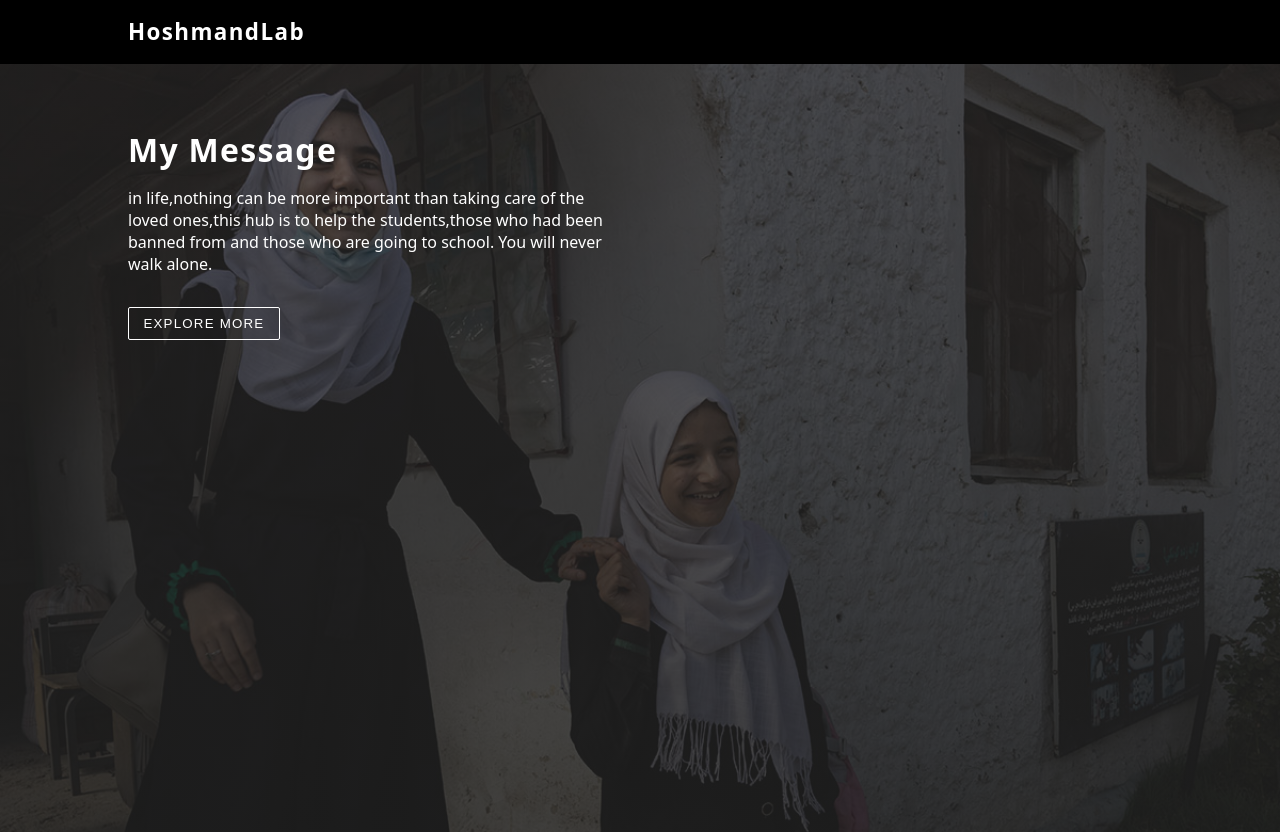
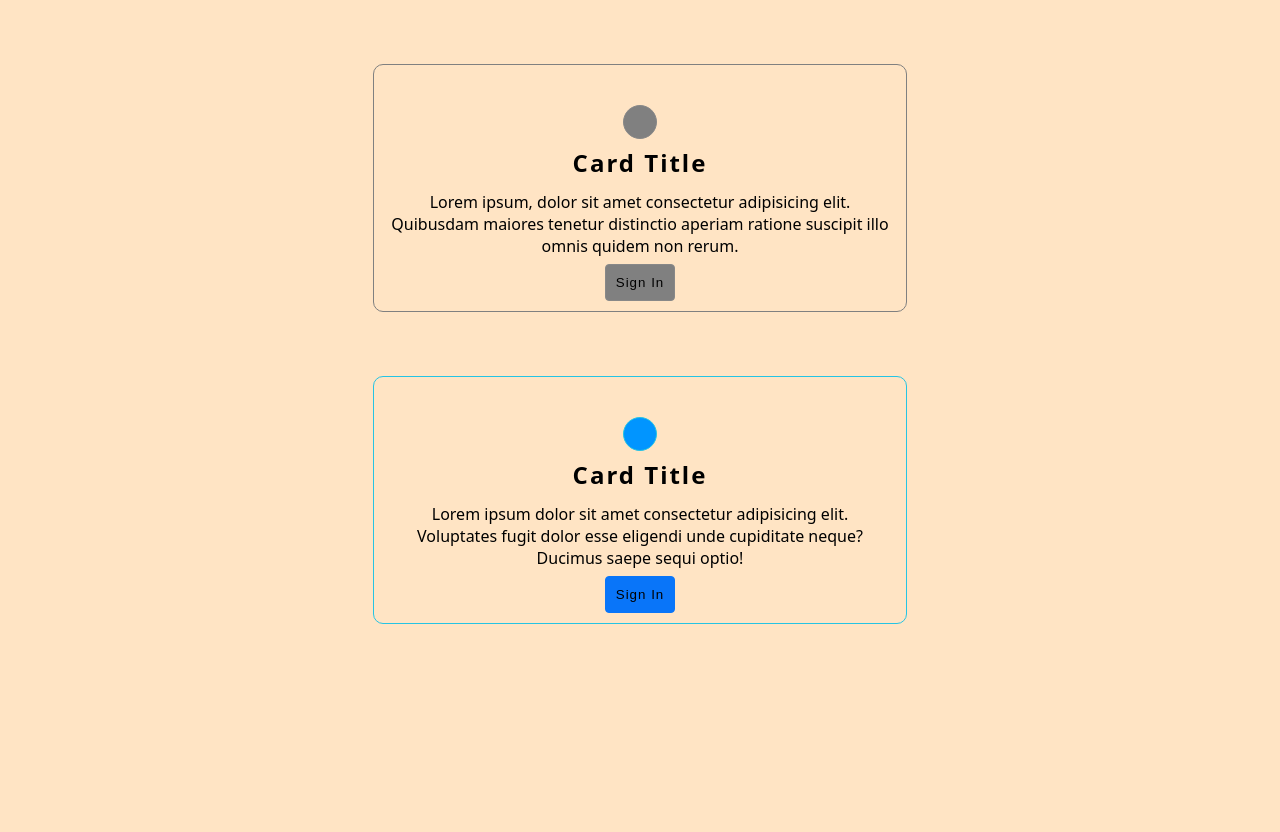
Before and after one commit to Lotfullah21/demos, a plain HTML site: page index.html in a window 1280 px wide. After the commit the page ends 800 px from the top, so only its background shows below. Drawn offline with Linux system fonts and the light colour scheme.

Commit message:
Add files via upload

```diff
--- a/index.html
+++ b/index.html
@@ -3,25 +3,29 @@
   <head>
     <meta charset="UTF-8" />
     <meta name="viewport" content="width=device-width, initial-scale=1.0" />
-    <link rel="stylesheet" href="style.css" />
-    <title>background-image</title>
+    <title>CSS tutorials</title>
+    <link rel="stylesheet" href="./style.css" />
   </head>
   <body>
-    <div class="navbar">
-      <div class="nav-center"><span class="nav-title">HoshmandLab</span></div>
+    <div class="card card-1">
+      <div class="icon"></div>
+      <h2 class="title">Card Title</h2>
+      <p class="content">
+        Lorem ipsum, dolor sit amet consectetur adipisicing elit. Quibusdam
+        maiores tenetur distinctio aperiam ratione suscipit illo omnis quidem
+        non rerum.
+      </p>
+      <button class="btn btn-dark">Sign in</button>
     </div>
-    <div class="center">
-      <div class="content-center">
-        <h1>My Message</h1>
-        <p>
-          in life,nothing can be more important than taking care of the loved
-          ones,this hub is to help the students,those who had been banned from
-          and those who are going to school. You will never walk alone.
-        </p>
-        <button><a href="https://lotfullah21.github.io/hoshmandlab/" target="_blank"
-          >Explore more</button></a
-        >
-      </div>
+    <div class="card card-2">
+      <div class="icon"></div>
+      <h2 class="title">Card Title</h2>
+      <p class="content">
+        Lorem ipsum dolor sit amet consectetur adipisicing elit. Voluptates
+        fugit dolor esse eligendi unde cupiditate neque? Ducimus saepe sequi
+        optio!
+      </p>
+      <button class="btn btn-blue">Sign in</button>
     </div>
   </body>
 </html>
--- a/style.css
+++ b/style.css
@@ -1,80 +1,82 @@
-body {
+/* viewports are relative,but not related to parent or root,but rather related to the Screen size
+Important!
+  margin: 5px auto; to make the card or any element be in the center
+
+
+*/
+* {
   margin: 0;
-  padding: 0;
-  box-sizing: border-box;
+  /* border: 1px solid green; */
+  text-align: center;
+  align-items: center;
+  background-color: bisque;
+}
+
+.card {
+  padding: 10px;
+  width: 40%;
+  margin: 4rem auto;
+  text-align: center;
+  align-items: center;
+  border-radius: 2px;
   font-family: system-ui, -apple-system, BlinkMacSystemFont, "Segoe UI", Roboto,
     Oxygen, Ubuntu, Cantarell, "Open Sans", "Helvetica Neue", sans-serif;
+  border-radius: 10px;
 }
 
-.navbar {
-  height: 2em;
-  background-color: black;
-  padding: 1rem 0;
+.card-1 {
+  border: 1px solid grey;
 }
 
-.nav-center {
-  width: 80vw;
-  /* border: 2px solid red; */
-  max-width: 1320px;
-  /* put the this div in center of navbar. the div not the content */
-  margin: 0 auto;
+.icon {
+  border: 1px solid rgb(125, 113, 113);
+  background-color: rgb(100, 100, 100);
+  border-radius: 50%;
+  width: 2rem;
+  height: 2rem;
+  margin: 5px auto;
 }
 
-.nav-title {
+.title {
+  margin: 7px;
   text-transform: capitalize;
-  font-size: 1.4em;
-  font-weight: 600;
-  letter-spacing: 1.4px;
-  color: #fff;
+  letter-spacing: 2px;
+}
+.btn {
+  padding: 10px;
+  border: transparent;
+  letter-spacing: 1px;
+  text-transform: capitalize;
 }
 
-.center {
-  background: linear-gradient(rgba(39, 38, 38, 0.756), rgba(32, 32, 32, 0.856)),
-    url(./assets/images/happy-sisters.jpg);
-  background-size: cover;
-  /* background-position: center; */
-  margin: 0 auto;
-  min-height: calc(100vh - 2em);
-  color: rgb(255, 255, 255);
-  width: 100vw;
-  max-width: 1320px;
-  /* border: 2px solid red; */
+.card-1 .icon {
+  margin-top: 30px;
+  border: 1px solid rgb(136, 136, 136);
+  background: grey;
+}
+.btn.btn-dark {
+  border: 1px solid rgb(136, 136, 136);
+  border-radius: 4px;
+  background: grey;
 }
 
-.content-center {
-  width: 80vw;
-  /* border: 2px solid red; */
-  max-width: 1320px;
-  margin: 0 auto;
-  padding: 4rem 0;
-  color: #fff;
+.content {
+  padding: 5px;
+  margin: 2px;
 }
 
-.content-center h1 {
-  letter-spacing: 1.3px;
-  text-transform: capitalize;
-  margin-bottom: 4px;
-  margin-top: 0;
+.card-2 {
+  border: 1px solid rgb(37, 196, 228);
 }
 
-.content-center p {
-  margin-bottom: 2em;
-  max-width: 30em;
+.card-2 .icon {
+  margin-top: 30px;
+  border: 1px solid rgb(37, 196, 228);
+  background-color: rgb(1, 149, 255);
 }
 
-button {
-  margin-left: 0;
-  padding: 0.5rem 0.9rem;
-  background: transparent;
-  border: 1px solid white;
-  color: #fff;
-  border-radius: 2px;
-  text-transform: uppercase;
-  letter-spacing: 1.2px;
+.btn.btn-blue {
+  border: 1px solid rgb(9, 117, 249);
+  border-radius: 4px;
+  background-color: rgb(9, 117, 249);
 }
-
-a {
-  text-decoration: none;
-  color: #fff;
-  background: transparent;
-}
```
